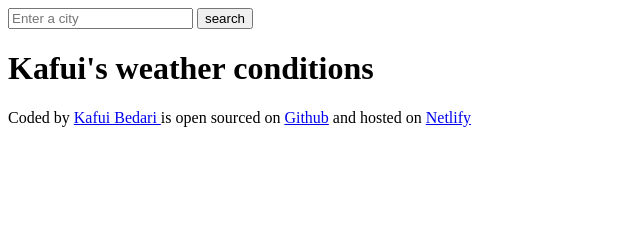
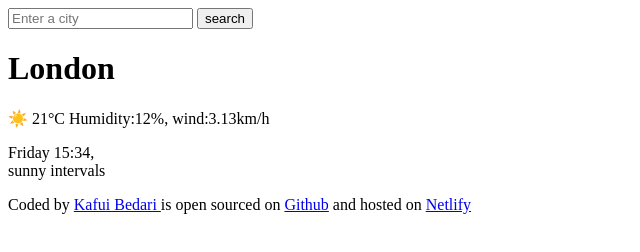
Before and after one commit to KafuiBee/Weatherapp-Kafui, a plain HTML site: page Index.html in a window 1280 px wide. Shown: the whole page, without its empty margins (0-640 px from the left). Drawn offline with Linux system fonts and the light colour scheme.

Commit message:
html added city name and weather conditions description

```diff
--- a/Index.html
+++ b/Index.html
@@ -7,15 +7,22 @@
         <input type="submit" value="search" />
       </form>
 
-      <main></main>
+      <main>
+        <div>
+          <h1>London</h1>
+        </div>
+
+        <span>☀️ 21°C </span> Humidity:12%, wind:3.13km/h
+        <div>
+          <p>Friday 15:34, <br />sunny intervals</p>
+        </div>
+      </main>
     </header>
     <meta charset="UTF-8" />
     <meta name="viewport" content="width=device-width, initial-scale=1.0" />
     <title>Kafui's weather app</title>
   </head>
   <body>
-    <h1>Kafui's weather conditions</h1>
-
     <footer>
       Coded by <a href="https://github.com/KafuiBee"> Kafui Bedari </a>
 
```
